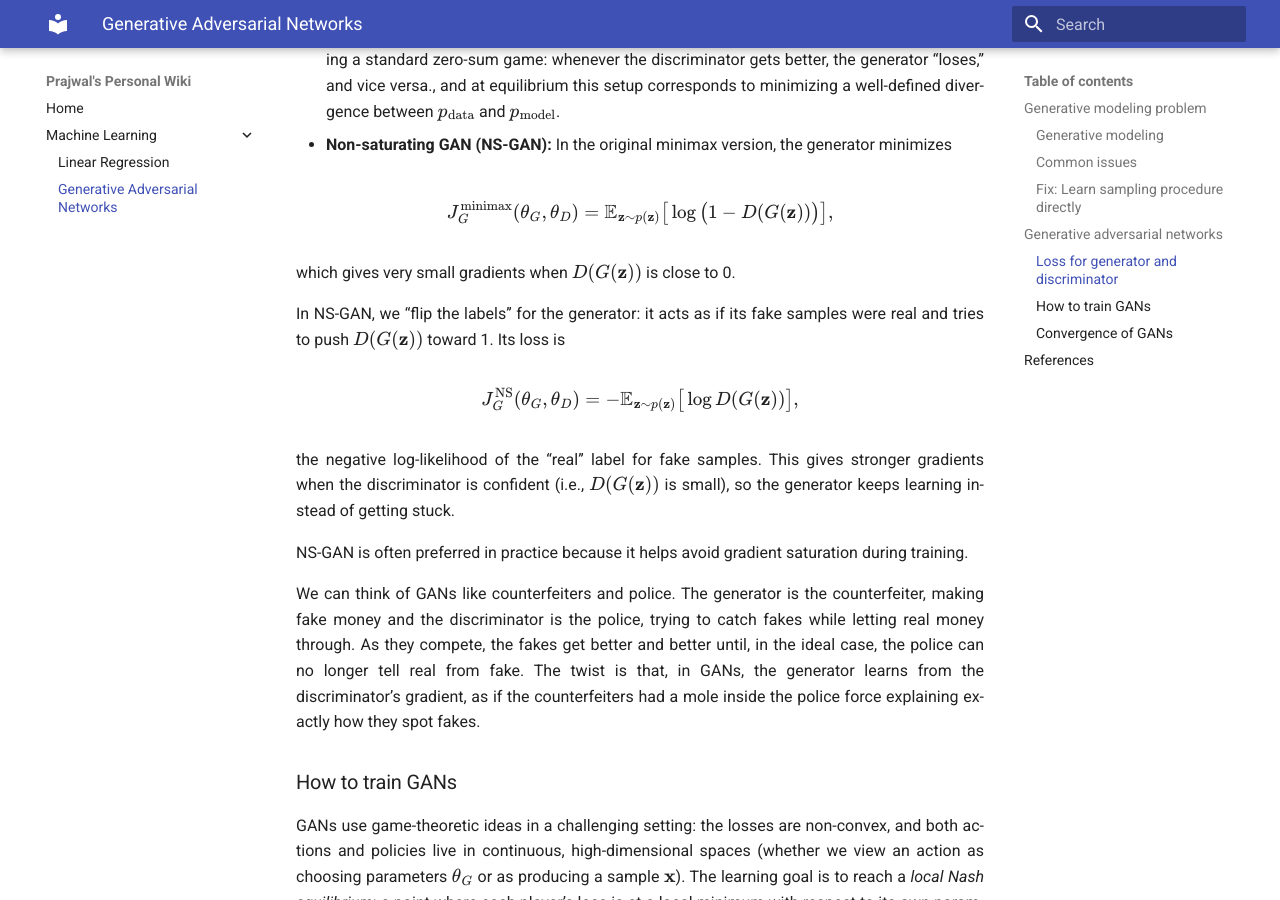
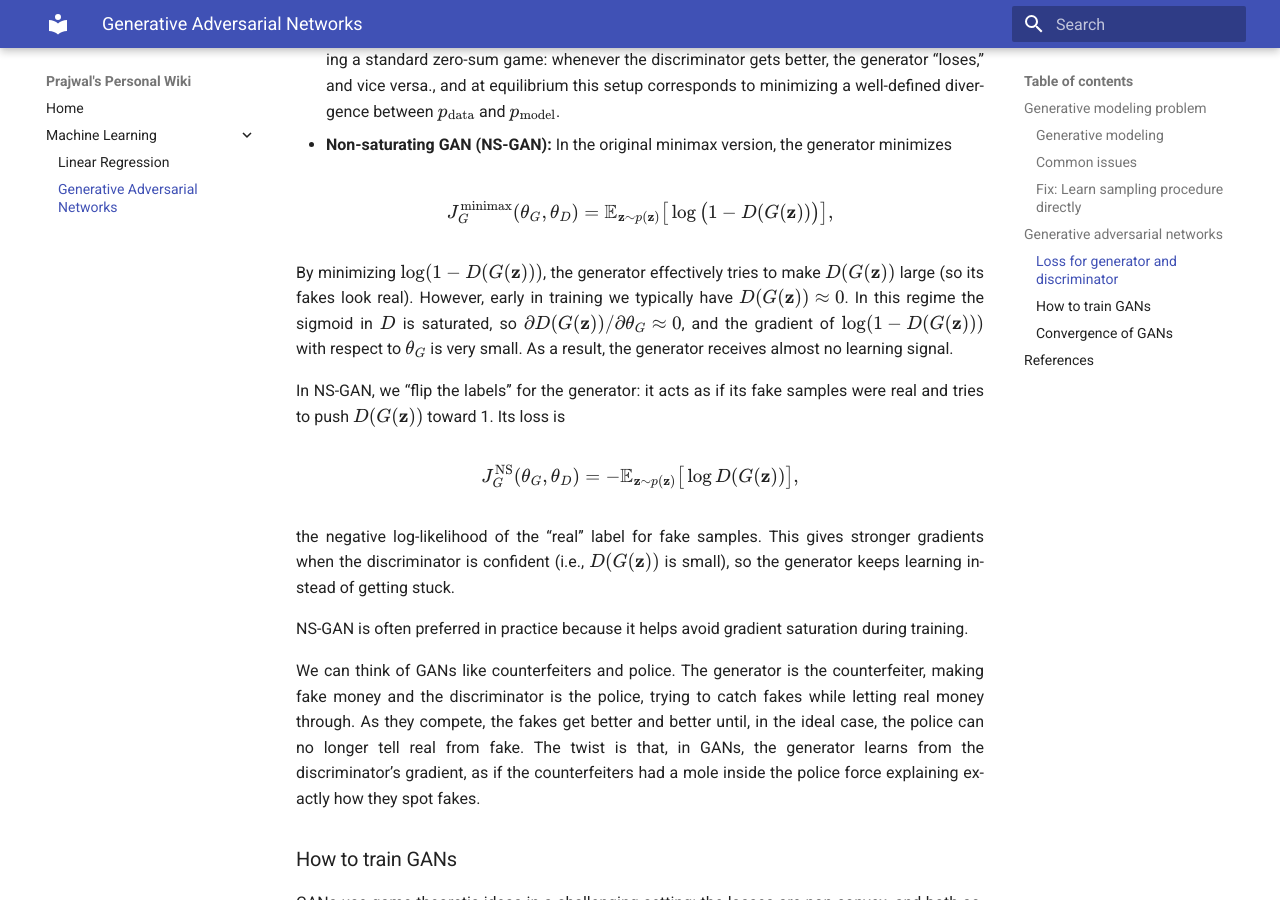
Before and after one commit to pj1911/my-wiki, an MkDocs documentation site: the page built from docs/Generative Adversarial Networks.md, in a window 1280 px wide and 900 px high, scrolled down 2909 px. Built offline with MkDocs 1.6.1 and Material for MkDocs 9.7.7, drawn with Linux system fonts in a browser that asks for light colours.

Commit message:
Update Generative Adversarial Networks.md

```diff
--- a/docs/Generative Adversarial Networks.md
+++ b/docs/Generative Adversarial Networks.md
@@ -127,7 +127,8 @@ J_G^{\text{minimax}}(\theta_G, \theta_D)
   \big[\log\big(1 - D(G(\mathbf{z}))\big)\big],
 $$
 
-which gives very small gradients when \(D(G(\mathbf{z}))\) is close to 0.
+By minimizing \(\log(1 - D(G(\mathbf{z})))\), the generator effectively tries to make \(D(G(\mathbf{z}))\) large (so its fakes look real). However, early in training we typically have \(D(G(\mathbf{z})) \approx 0\). In this regime the sigmoid in \(D\) is saturated, so \(\partial D(G(\mathbf{z}))/\partial \theta_G \approx 0\), and the gradient of \(\log(1 - D(G(\mathbf{z})))\) with respect to \(\theta_G\) is very small. As a result, the generator receives almost no learning signal.
+
 
 In NS-GAN, we “flip the labels’’ for the generator: it acts as if its fake
 samples were real and tries to push \(D(G(\mathbf{z}))\) toward 1. Its loss is
```
